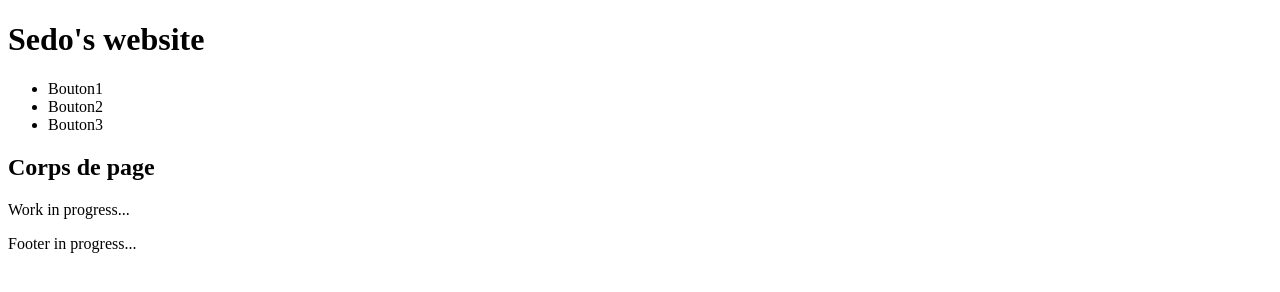
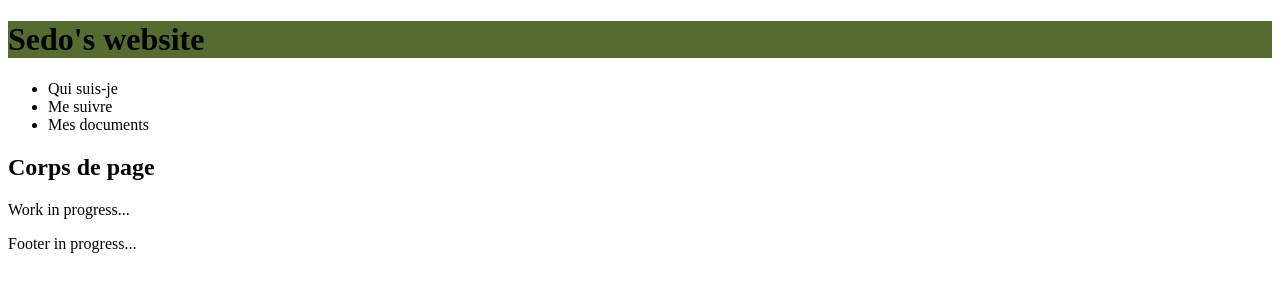
Before and after one commit to SedoZed/public, a plain HTML site: page index.html in a window 1280 px wide. Drawn offline with Linux system fonts and the light colour scheme.

Commit message:
Modification de structuration

```diff
--- a/graphic/style.css
+++ b/graphic/style.css
@@ -0,0 +1,11 @@
+body {
+    display: block;
+}
+
+background {
+    background-color: bisque;
+}
+
+header {
+    background-color: darkolivegreen;
+}
--- a/index.html
+++ b/index.html
@@ -13,9 +13,9 @@
     <aside>
         <nav>
             <ul>
-                <li>Bouton1</li>
-                <li>Bouton2</li>
-                <li>Bouton3</li>
+                <li id="selected">Qui suis-je</li>
+                <li>Me suivre</li>
+                <li>Mes documents</li>
             </ul>
         </nav>
     </aside>
```
